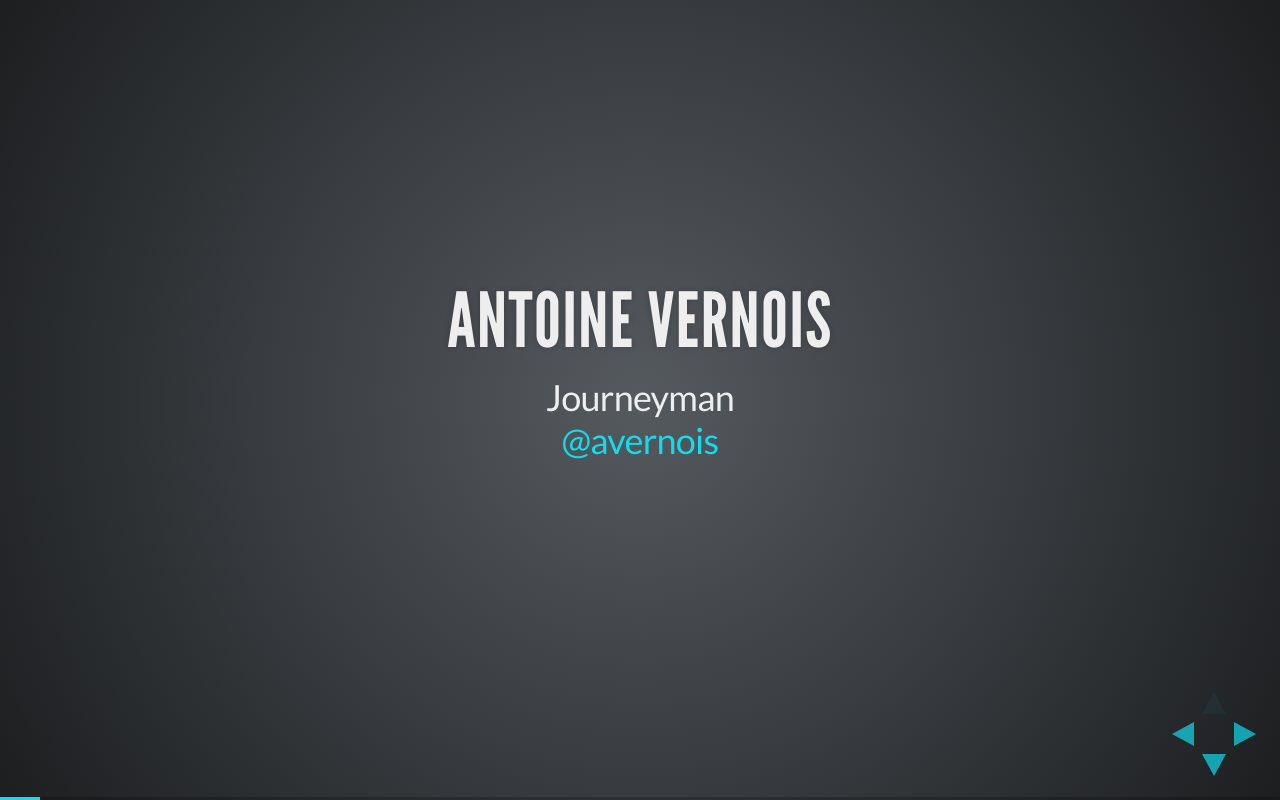
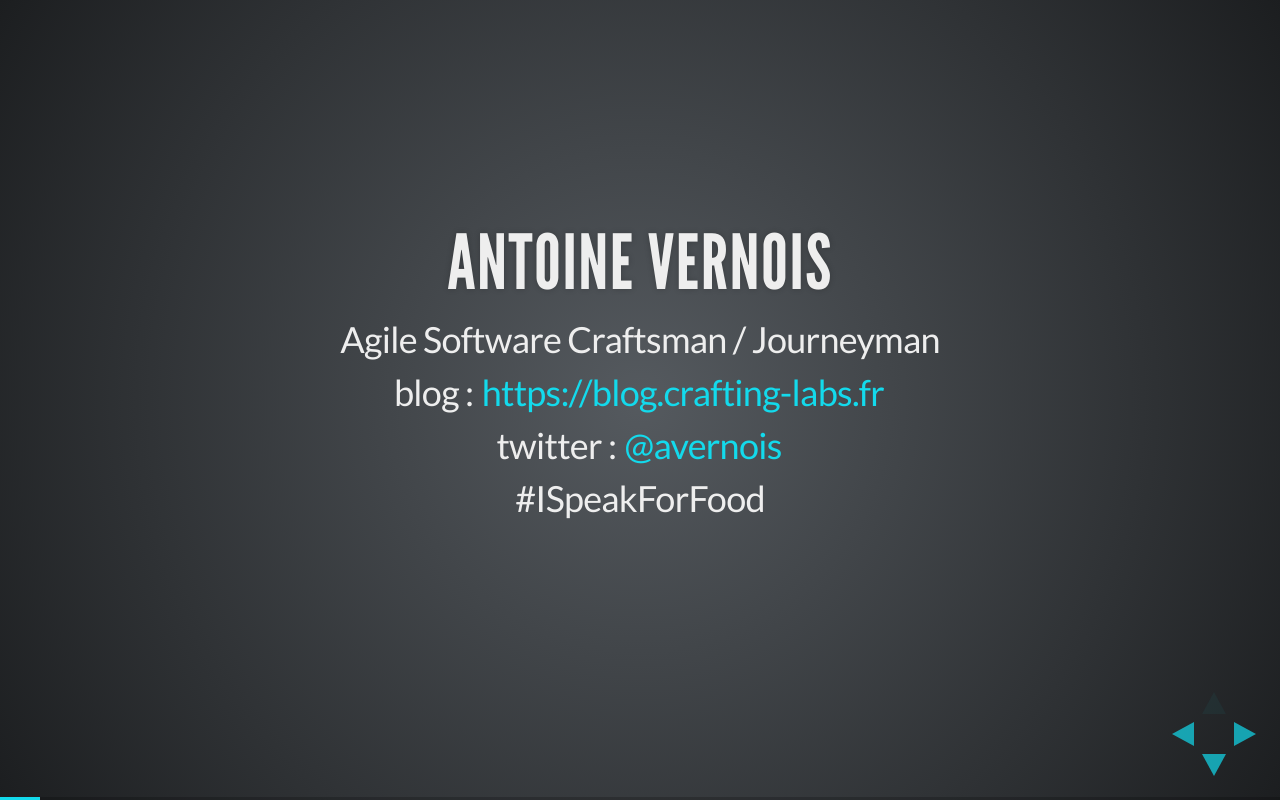
Before and after one commit to avernois/training-clean_code, a website: page index-fr.html in a window 1280 px wide. Both pictures are taken after a click on the element 1251 px from the left and 734 px from the top of the page. Drawn offline with Linux system fonts and the light colour scheme.

Commit message:
update bio

```diff
--- a/index-fr.html
+++ b/index-fr.html
@@ -49,10 +49,10 @@
                 <section>
                     <section>
                         <h2>Antoine Vernois</h2>
-                        <p>
-                            Journeyman<br>
-                            <a href="http://twitter.com/avernois">@avernois</a>
-                        </p>
+                        <p>Agile Software Craftsman / Journeyman</p>
+                        <p>blog : <a href="https://blog.crafting-labs.fr">https://blog.crafting-labs.fr</a></p>
+                        <p>twitter : <a href="http://twitter.com/avernois">@avernois</a></p>
+                        <p>#ISpeakForFood</p>
                     </section>
 
                     <section>
```
Also changed, not shown: index-en.html (+4 -4 lines).
